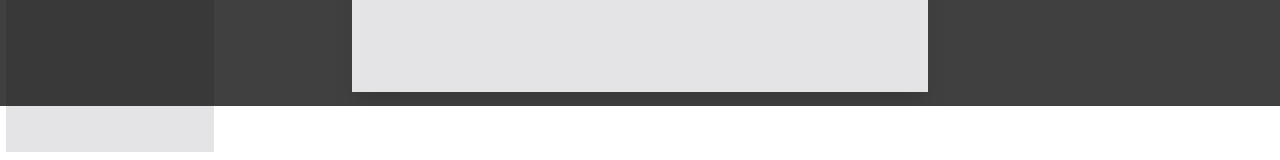
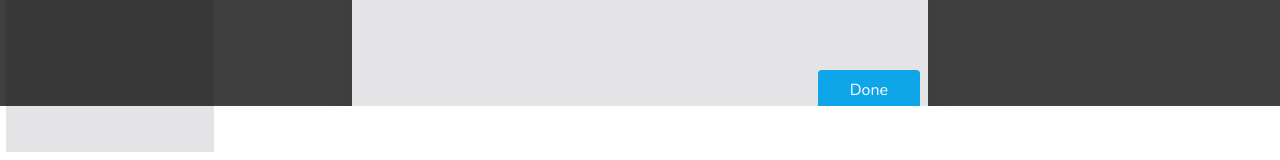
Before and after one commit to kukuhBaiquni/elfun, a Next.js app: page /contribution/skills in a window 1280 px wide. Both pictures are taken after typing "Sample", "Sample" into the empty fields and a click on the button "Create Table". Shown: the part 694-854 px from the top of the page. Built offline with nearby package versions, Linux system fonts and the light colour scheme.

Commit message:
Remove outlined props from button, add variant props

```diff
--- a/src/components/common/button/index.jsx
+++ b/src/components/common/button/index.jsx
@@ -6,17 +6,23 @@ import clsx from 'clsx'
 export default function Button(props) {
   const {
     type, label, onClick, leftIcon, rightIcon,
-    outlined, fluid, size,
+    fluid, size, variant,
   } = props
+
+  const buttonVariant = {
+    'primary-solid': 'bg-sky-500 text-white hover:bg-opacity-70',
+    'primary-outlined': 'border border-sky-500 bg-transparent text-sky-500 hover:bg-gray-200 dark:hover:bg-gray-700',
+    'danger-solid': 'bg-red-500 text-white hover:bg-opacity-70',
+    'danger-outlined': 'border border-red-500 bg-transparent text-red-500 hover:bg-gray-200 dark:hover:bg-gray-700',
+  }[variant]
+
   return (
     <button
       className={clsx(
+        buttonVariant,
         size === 'sm'
           ? 'py-1.5 px-3 text-sm'
           : 'py-2 px-8',
-        outlined
-          ? 'border border-sky-500 bg-transparent text-sky-500 hover:bg-gray-200 dark:hover:bg-gray-700'
-          : 'bg-sky-500 text-white hover:bg-opacity-70',
         fluid && 'w-full',
         'flex items-center justify-center rounded transition-all duration-300',
       )}
@@ -37,9 +43,12 @@ Button.propTypes = {
   leftIcon: PropTypes.node,
   rightIcon: PropTypes.node,
   fluid: PropTypes.bool,
-  outlined: PropTypes.bool,
   size: PropTypes.oneOf([
     'sm', 'md',
+  ]),
+  variant: PropTypes.oneOf([
+    'primary-solid', 'danger-solid',
+    'primary-outlined', 'danger-outlined',
   ]),
 }
 
@@ -47,9 +56,9 @@ Button.defaultProps = {
   type: 'button',
   label: '',
   fluid: false,
-  outlined: false,
   onClick: () => {},
   leftIcon: <span />,
   rightIcon: <span />,
   size: 'md',
+  variant: 'primary-solid',
 }
--- a/src/components/forms/table-composer/index.jsx
+++ b/src/components/forms/table-composer/index.jsx
@@ -2,13 +2,14 @@ import { useState } from 'react'
 import Button from 'components/common/button'
 import { TemplateIcon } from '@heroicons/react/solid'
 import PropTypes from 'prop-types'
+
 import Modal from 'components/common/modal'
 import { FormFieldWrapper } from '../FormFieldWrapper'
 import TableComposerBody from './table-composer-body'
 
 export default function TableComposer(props) {
   const {
-    label, name, control, register,
+    label, name,
   } = props
   const [isVisible, setIsVisible] = useState(false)
 
@@ -23,8 +24,6 @@ export default function TableComposer(props) {
         isVisible={isVisible}
         render={(
           <TableComposerBody
-            control={control}
-            register={register}
             setIsVisible={setIsVisible}
           />
         )}
@@ -38,6 +37,4 @@ export default function TableComposer(props) {
 TableComposer.propTypes = {
   label: PropTypes.string,
   name: PropTypes.string,
-  control: PropTypes.object,
-  register: PropTypes.func,
 }
--- a/src/components/forms/table-composer/table-composer-body.jsx
+++ b/src/components/forms/table-composer/table-composer-body.jsx
@@ -2,21 +2,20 @@ import {
   PlusIcon, XIcon, SwitchVerticalIcon, TrashIcon, PencilIcon,
 } from '@heroicons/react/solid'
 import Button from 'components/common/button'
-import { Fragment, useState } from 'react'
-import { useFieldArray } from 'react-hook-form'
+import { Fragment } from 'react'
+import { useFieldArray, useForm } from 'react-hook-form'
 import PropTypes from 'prop-types'
 import { ReactSortable } from 'react-sortablejs'
-import Modal from 'components/common/modal'
 import InputText from '../input-text/input-text'
-import TableAttrBody from './table-attr-body'
 
 export default function TableComposerBody(props) {
-  const [isVisibleAttrModal, setIsVisibleAttrModal] = useState(false)
-  const { setIsVisible, control, register } = props
+  const { setIsVisible } = props
+  const { control, register, watch } = useForm()
+  console.log('NEST FORM___', watch())
   const {
     fields, append, remove, move,
   } = useFieldArray({
-    name: 'skillAttributes',
+    name: 'tableAttributes',
     control,
     keyName: '$id',
   })
@@ -62,7 +61,7 @@ export default function TableComposerBody(props) {
                 <InputText
                   defaultValue={field.name}
                   label='Attribute Name'
-                  name={`skillAttributes.${index}.name`}
+                  name={`tableAttributes.${index}.name`}
                   placeholder='Attribute Name..'
                   register={register}
                 />
@@ -77,13 +76,10 @@ export default function TableComposerBody(props) {
               name: 'TJIMENC',
             })}
           />
-          <Modal
-            isVisible={isVisibleAttrModal}
-            render={(
-              <TableAttrBody setIsVisibleAttrModal={setIsVisibleAttrModal} />
-            )}
-            setIsVisible={setIsVisibleAttrModal}
-            size='max-w-xl'
+        </div>
+        <div className='flex justify-end mb-1'>
+          <Button
+            label='Done'
           />
         </div>
       </div>
@@ -93,6 +89,4 @@ export default function TableComposerBody(props) {
 
 TableComposerBody.propTypes = {
   setIsVisible: PropTypes.func,
-  control: PropTypes.object,
-  register: PropTypes.func,
 }
--- a/src/pages/contribution/skills/index.jsx
+++ b/src/pages/contribution/skills/index.jsx
@@ -30,7 +30,7 @@ export default function Skills() {
   // })
 
   const {
-    register, setValue, watch, formState: { errors }, control,
+    register, setValue, watch, formState: { errors },
   } = useForm({
     defaultValues: {
       skillName: '',
@@ -88,10 +88,8 @@ export default function Skills() {
             /> */}
           <InputImage label='Skill Icon' name='skillIcon' />
           <TableComposer
-            control={control}
             label='Table Information'
             name='table'
-            register={register}
           />
         </section>
       </main>
```
